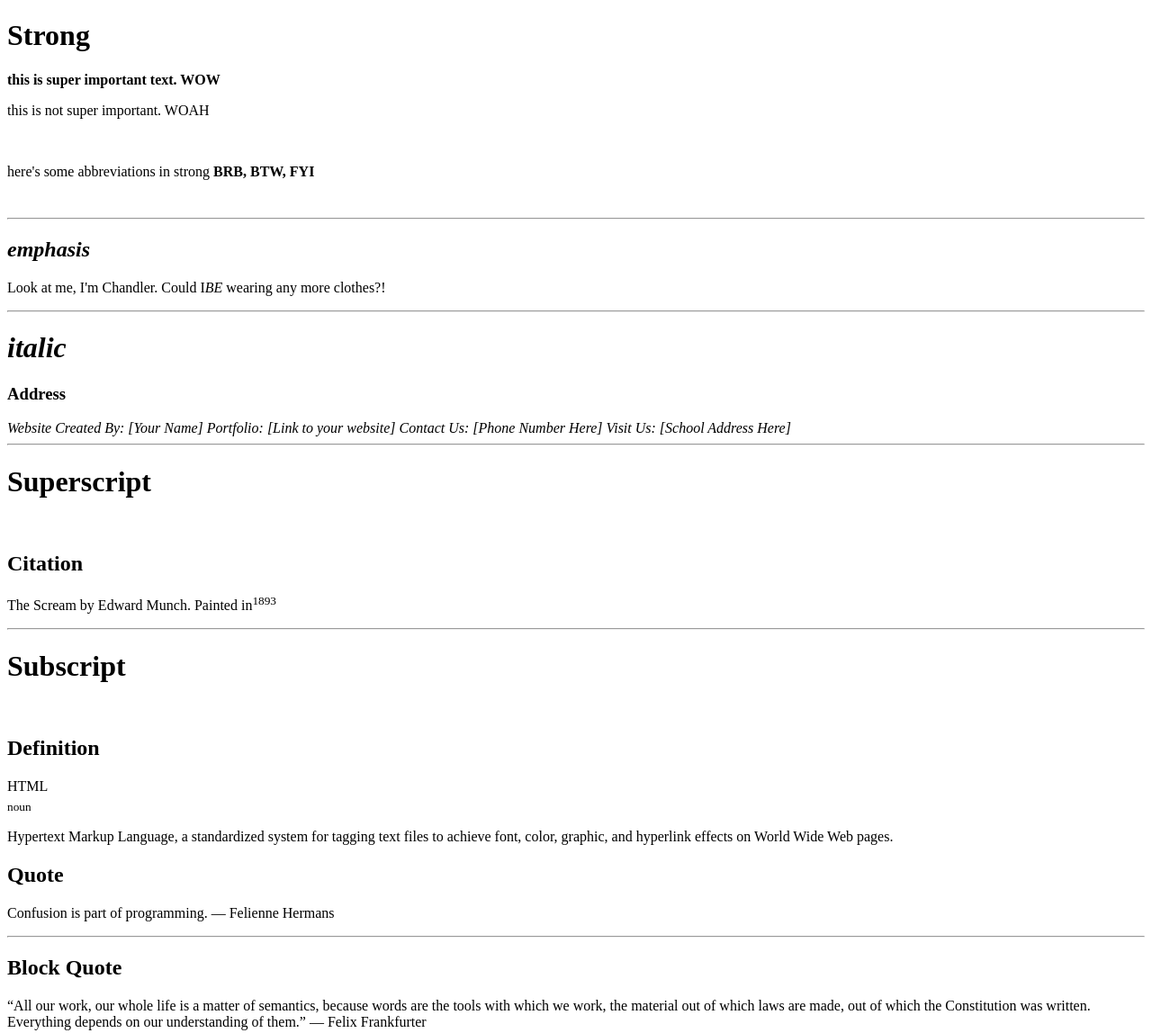
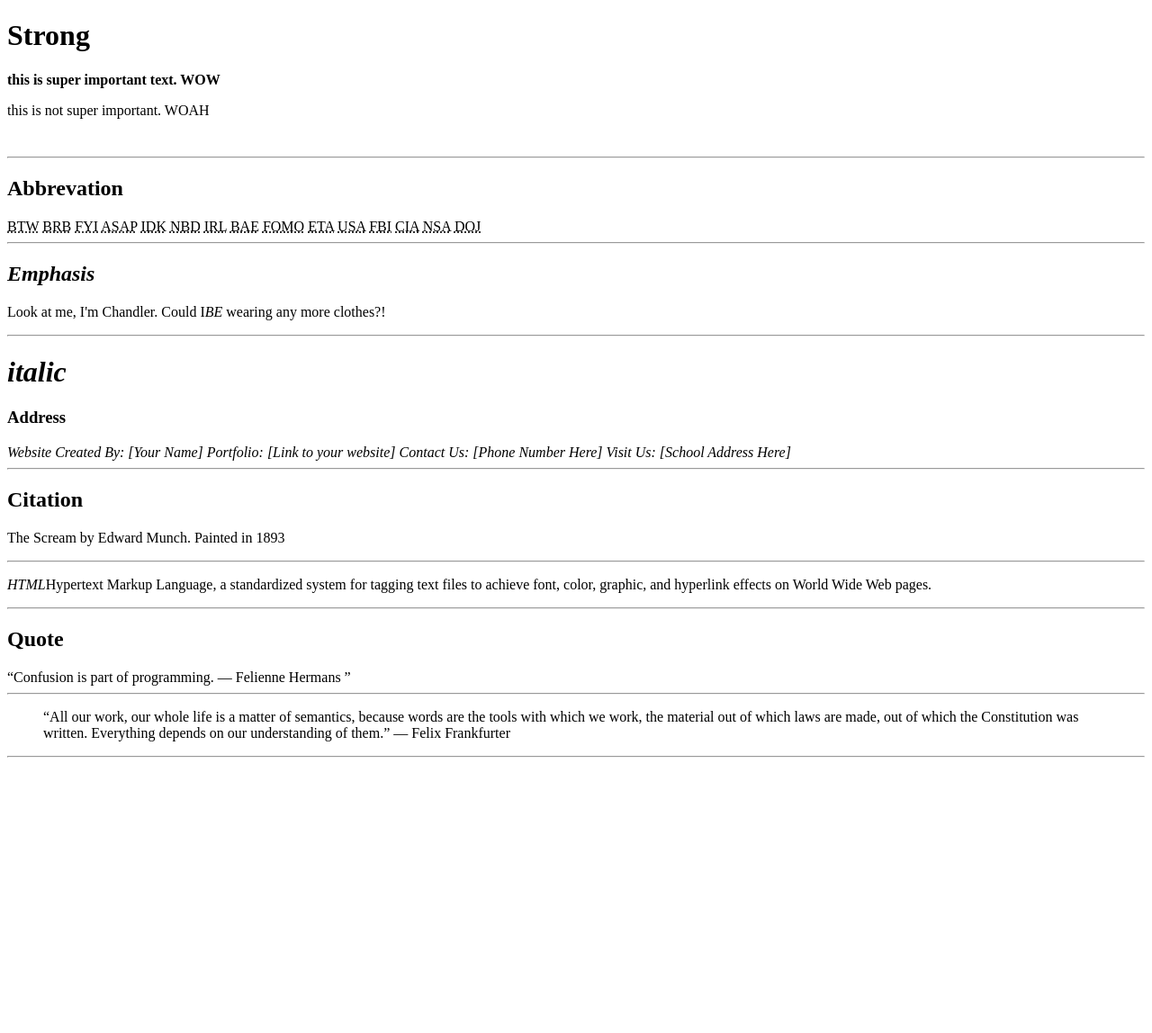
Before and after one commit to arolivares/Semantic-Website, a plain HTML site: page index.html in a window 1280 px wide. Shown: the top 1148 px of the page at 90% size. After the commit the page ends 850 px from the top, so only its background shows below. Drawn offline with Linux system fonts and the light colour scheme.

Commit message:
add blockquote

```diff
--- a/index.html
+++ b/index.html
@@ -9,12 +9,27 @@
 <strong>this is super important text. WOW</strong>
 <p>this is not super important. WOAH</p>
 <br>
-<p>here's some abbreviations in strong <strong>BRB, BTW, FYI</strong></p>
-<br>
+<hr>
+<h2>Abbrevation</h2>
+<abbr title="By The Way">BTW</abbr>
+<abbr title="Be Right Back">BRB</abbr>
+<abbr title="For Your Information">FYI</abbr>
+<abbr title="As Soon As Possible">ASAP</abbr>
+<abbr title="I Don't Know">IDK</abbr>
+<abbr title="No Big Deal">NBD</abbr>
+<abbr title="In Real Life">IRL</abbr>
+<abbr title="Before Anyone Else">BAE</abbr>
+<abbr title="Fear Of Missing Out">FOMO</abbr>
+<abbr title="Estimated Time Arrival">ETA</abbr>
+<abbr title="United States of America">USA</abbr>
+<abbr title="Federal Bureau of Investigation">FBI</abbr>
+<abbr title="Central Intelligence Agency">CIA</abbr>
+<abbr title=" National Security Agency">NSA</abbr>
+<abbr title="United States Department of Justic">DOJ</abbr>
 
 
 <hr>
- <h2><em>emphasis</em></h2>
+ <h2><em>Emphasis</em></h2>
 <p>Look at me, I'm Chandler. Could I<em>BE</em> wearing any more clothes?!</p>
 
 
@@ -29,27 +44,21 @@
 <br>
 
 <hr>
-<h1>Superscript</h1>
-<br>
+
 <h2><strong>Citation</strong></h2>
-<p>The Scream by Edward Munch. Painted in<sup>1893</sup></p>
+<p>The Scream by Edward Munch. Painted in 1893</p>
 <hr>
-<h1>Subscript</h1>
-<br>
-<h2>Definition</h2>
-<p>HTML
-    <br>
- <sub>noun</sub>
-<p>Hypertext Markup Language, a standardized system for tagging text files to achieve font, color, graphic, and hyperlink effects on World Wide Web pages.</p>
+
+<p><dfn>HTML</dfn>Hypertext Markup Language, a standardized system for tagging text files to achieve font, color, graphic, and hyperlink effects on World Wide Web pages.</p>
+<hr>
 <h2>Quote</h2>
-<p>Confusion is part of programming.
+<q>Confusion is part of programming.
     ― Felienne Hermans
-    </p>
+    </q>
     <hr>
-    <h2>Block Quote</h2>
-    <p>“All our work, our whole life is a matter of semantics, because words are the tools with which we work, the material out of which laws are made, out of which the Constitution was written. Everything depends on our understanding of them.”
-        ― Felix Frankfurter
-        </p>
+    <blockquote>“All our work, our whole life is a matter of semantics, because words are the tools with which we work, the material out of which laws are made, out of which the Constitution was written. Everything depends on our understanding of them.”
+        ― Felix Frankfurter</blockquote>
+
         <hr>
 
 
```
